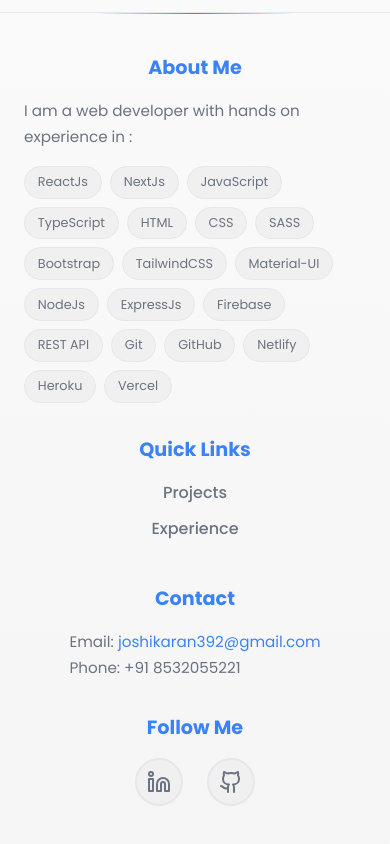
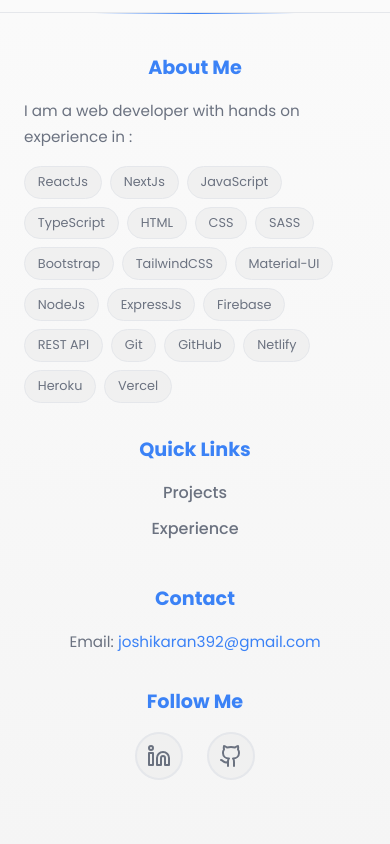
Before and after one commit to karanjoshi1206/Portfolio, a Next.js app: page / in a window 390 px wide. Shown: the part 6197-7041 px from the top of the page. Built offline with nearby package versions, Linux system fonts and the light colour scheme.

Commit message:
remove phone number

```diff
--- a/src/app/components/Footer/Footer.tsx
+++ b/src/app/components/Footer/Footer.tsx
@@ -57,7 +57,6 @@
               joshikaran392@gmail.com
             </a>
           </p>
-          <p className="footer-text">Phone: +91 8532055221</p>
         </div>
         <div className="footer-section social">
           <h1 className="footer-title">Follow Me</h1>
```
